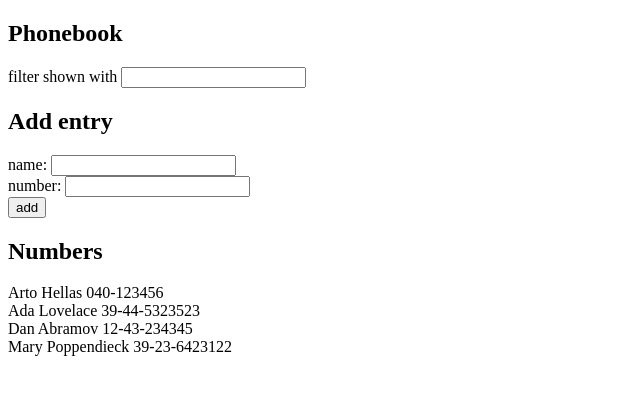
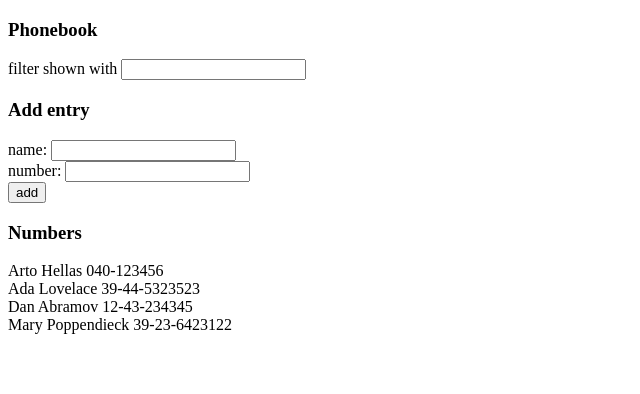
Before and after one commit to mattNeumayer/fullstackopen2020exercises, a React (Create React App) app in the folder part2/phonebook/: page / in a window 1280 px wide. Shown: the top 394 px of the page, without its empty margins (0-640 px from the left). Built offline with nearby package versions, Linux system fonts and the light colour scheme; the HTML template or start-up script is replaced by a standard one.

Commit message:
Part 2b: exercise 2.10

```diff
--- a/part2/phonebook/src/App.js
+++ b/part2/phonebook/src/App.js
@@ -1,8 +1,7 @@
 import React, { useState } from 'react'
-
-const DisplayEntry = ({ person }) => (
-  <div> {person.name} {person.number} </div>
-)
+import Filter from  './components/Filter'
+import PersonForm from './components/PersonForm'
+import Persons from './components/Persons'
 
 const App = () => {
   const [persons, setPersons] = useState([
@@ -28,33 +27,19 @@ const App = () => {
     setPersons(persons.concat(newPerson))
   }
 
-  const handleChangeNewName = (event) => setNewName(event.target.value)
-  const handleChangeNewNumber = (event) => setNewNumber(event.target.value)
-  const handleChangeFilter = (event) => setFilter(event.target.value)
-
-  if (filterStr !== '') {
-    var filteredPersons = persons.filter(p =>
-      p.name.toLocaleLowerCase().includes(filterStr.toLocaleLowerCase())
-    )
-  } else {
-    var filteredPersons = persons
-  }
-
   return (
     <div>
-      <h2>Phonebook</h2>
+      <h3>Phonebook</h3>
 
-      <div>filter shown with <input onChange={handleChangeFilter} /></div>
+      <Filter setFilter={setFilter} />
 
-      <h2>Add entry</h2>
-      <form onSubmit={addEntry}>
-        <div>name: <input onChange={handleChangeNewName} /></div>
-        <div>number: <input onChange={handleChangeNewNumber} /></div>
-        <div><button type="submit">add</button></div>
-      </form>
+      <h3>Add entry</h3>
 
-      <h2>Numbers</h2>
-      {filteredPersons.map(p => <DisplayEntry key={p.name} person={p} />)}
+      <PersonForm setNewName={setNewName} setNewNumber={setNewNumber} addEntry={addEntry} />
+
+      <h3>Numbers</h3>
+
+      <Persons persons={persons} filterStr={filterStr}/>
 
     </div>
   )
--- /dev/null
+++ b/part2/phonebook/src/components/Filter.js
@@ -0,0 +1,12 @@
+import React from 'react'
+
+const Filter = ({ setFilter }) => {
+
+  const handleChangeFilter = (event) => setFilter(event.target.value)
+
+  return (
+    <div>filter shown with <input onChange={handleChangeFilter} /></div>
+  )
+}
+
+export default Filter
--- /dev/null
+++ b/part2/phonebook/src/components/PersonForm.js
@@ -0,0 +1,17 @@
+import React from 'react'
+
+const PersonForm = ({ setNewName, setNewNumber, addEntry }) => {
+
+  const handleChangeNewName = (event) => setNewName(event.target.value)
+  const handleChangeNewNumber = (event) => setNewNumber(event.target.value)
+
+  return (
+    <form onSubmit={addEntry}>
+      <div>name: <input onChange={handleChangeNewName} /></div>
+      <div>number: <input onChange={handleChangeNewNumber} /></div>
+      <div><button type="submit">add</button></div>
+    </form>
+  )
+}
+
+export default PersonForm
--- /dev/null
+++ b/part2/phonebook/src/components/Persons.js
@@ -0,0 +1,23 @@
+import React from 'react'
+
+const DisplayEntry = ({ person }) => (
+  <div> {person.name} {person.number} </div>
+)
+
+const Persons = ({ persons, filterStr }) => {
+  if (filterStr !== '') {
+    var filteredPersons = persons.filter(p =>
+      p.name.toLocaleLowerCase().includes(filterStr.toLocaleLowerCase())
+    )
+  } else {
+    var filteredPersons = persons
+  }
+
+  return (
+    <div>
+      {filteredPersons.map(p => <DisplayEntry key={p.name} person={p} />)}
+    </div>
+  )
+}
+
+export default Persons
```
